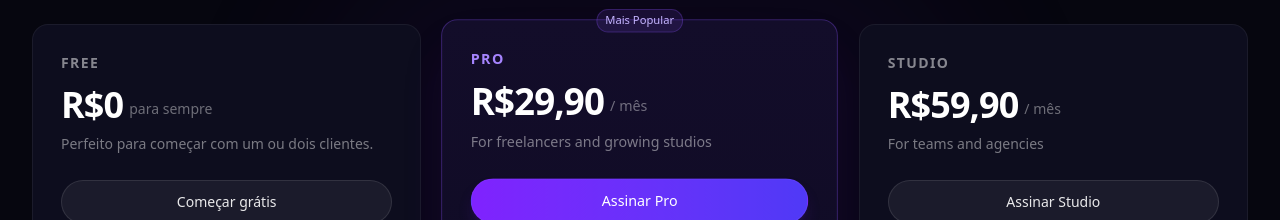
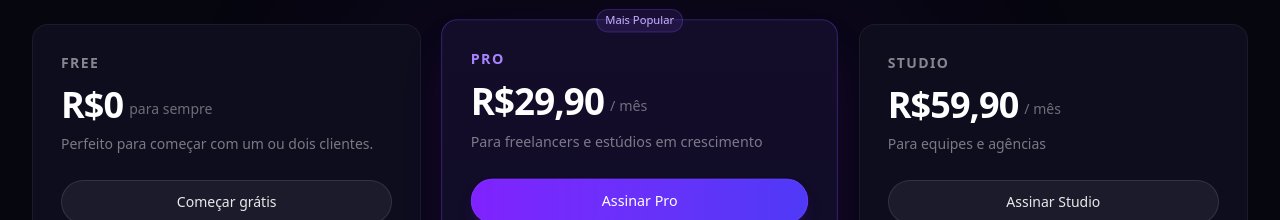
Before and after one commit to joaosilva-web/approveflow, a Next.js app: page / in a window 1280 px wide. Shown: the part 3140-3360 px from the top of the page. Built offline with nearby package versions, Linux system fonts and the light colour scheme.

Commit message:
marketing: translate plan short descriptions for PT (Pro/Studio)

```diff
--- a/features/marketing/components/Pricing.tsx
+++ b/features/marketing/components/Pricing.tsx
@@ -79,7 +79,14 @@ function planToCard(lang: Lang, planCode: string): Plan {
     price = `R$${formatted}`;
   }
   const period = lang === "pt" ? "/ mês" : "/ month";
-  const description = lang === "pt" ? def.description : def.description;
+  // Translations for plan short descriptions
+  const planDescriptionPtMap: Record<string, string> = {
+    free: "Perfeito para começar com um ou dois clientes.",
+    pro: "Para freelancers e estúdios em crescimento",
+    studio: "Para equipes e agências",
+  };
+
+  const description = lang === "pt" ? planDescriptionPtMap[planCode] ?? def.description : def.description;
 
   const features = def.features.map((f) =>
     lang === "pt" ? translateFeatureToPt(f) : f,
@@ -102,6 +109,7 @@ function planToCard(lang: Lang, planCode: string): Plan {
   const meta = ctaMap[planCode];
 
   return {
+    code: def.code,
     name:
       lang === "pt"
         ? planCode === "free"
@@ -112,12 +120,7 @@ function planToCard(lang: Lang, planCode: string): Plan {
         : def.name,
     price,
     period: lang === "pt" && def.priceBrl === 0 ? "para sempre" : period,
-    description:
-      lang === "pt"
-        ? planCode === "free"
-          ? "Perfeito para começar com um ou dois clientes."
-          : def.description
-        : def.description,
+    description: description,
     features,
     cta: lang === "pt" ? meta.pt : meta.en,
     highlight: !!meta.highlight,
```
